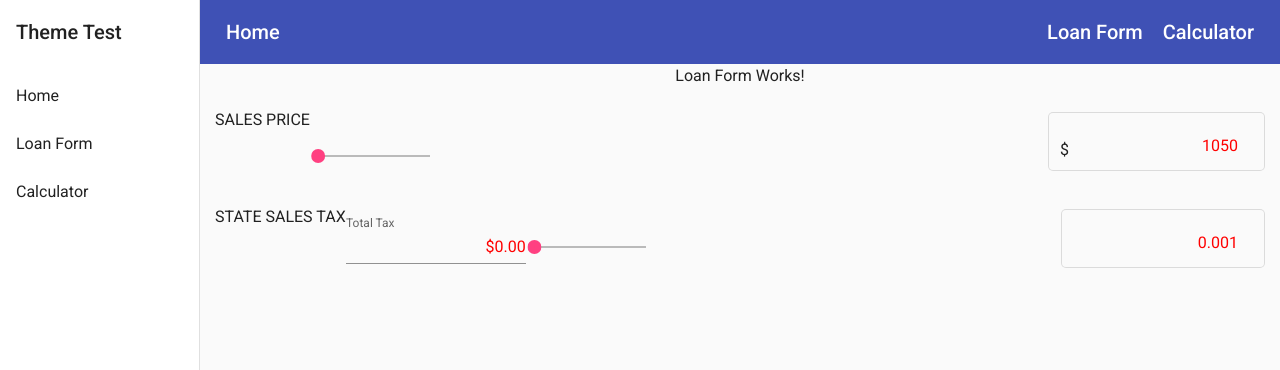
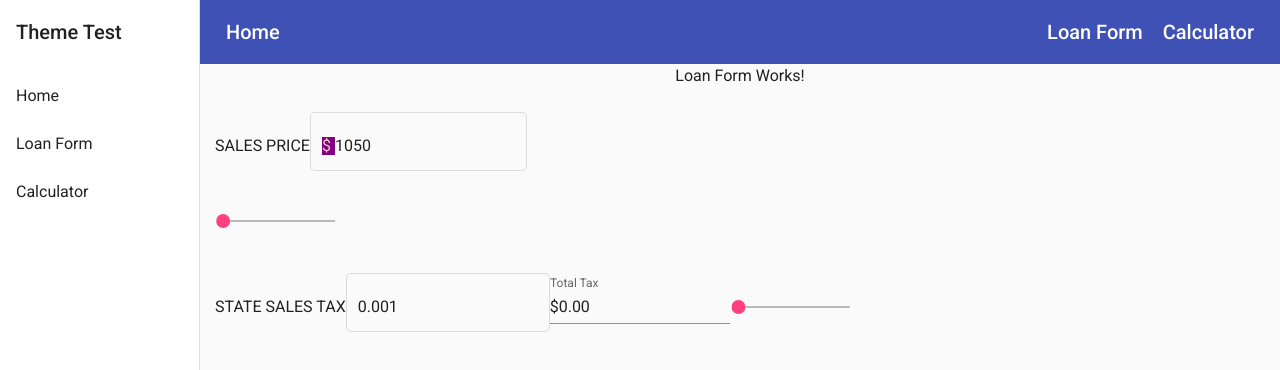
Before and after one commit to BrianMikinski/ngTheme, an Angular app: page /loanform in a window 1280 px wide. Shown: the top 370 px of the page. Built offline with nearby package versions, Linux system fonts and the light colour scheme.

Commit message:
Fix up view encapsulation and styling

```diff
--- a/src/app/calculator/calculator.component.html
+++ b/src/app/calculator/calculator.component.html
@@ -1,10 +1,7 @@
-
-<div class="container">
-    <div class="row">
-        <div class="col">
-            <p class="text-center">
-                calculator works!
-            </p>
-        </div>
+<div class="row">
+    <div class="col">
+        <p class="text-center">
+            calculator works!
+        </p>
     </div>
 </div>
--- a/src/app/home/home.component.html
+++ b/src/app/home/home.component.html
@@ -1,7 +1,7 @@
-<div>
-    <p class="home-paragraph">
-        home works!
-    </p>
+
+<h1 class="home-paragraph text-uppercase">
+    Theme Test Home Page!
+</h1>
 
 <div class="row">
     <div class="col-md-4" style="background-color: red;">
@@ -14,4 +14,3 @@
         One of three columns
     </div>
 </div>
-</div>
--- a/src/app/loan-form/loan-form.component.html
+++ b/src/app/loan-form/loan-form.component.html
@@ -10,10 +10,10 @@
     <div class="row">
         <div class="col-md-12">
             <p class="mt-2">
-                <label class="float-left text-uppercase">
+                <label class="text-uppercase">
                     Sales Price
                 </label>
-                <mat-form-field appearance="outline" class="float-right">
+                <mat-form-field appearance="outline" >
                     <input matInput [(ngModel)]="price" type="number" min="0.00" step="1" placeholder=""
                         name="salesPrice">
                     <span matPrefix>$&nbsp;</span>
@@ -22,20 +22,18 @@
                 <mat-slider class="input-slider" thumbLabel [displayWith]="formatThousands" [invert]="false"
                     [max]="1000000" [min]="0" [step]="1000" [tickInterval]="1000" [(ngModel)]="price" [vertical]="false"
                     name="salesPriceSlider">
-
                 </mat-slider>
             </p>
-
         </div>
     </div>
 
     <div class="row">
         <div class="col-md-12">
             <p class="mt-2">
-                <label class="float-left text-uppercase pricing-label">
+                <label class="text-uppercase pricing-label">
                   State Sales Tax
                 </label>
-                <mat-form-field appearance="outline" class="float-right pricing-input">
+                <mat-form-field appearance="outline" class="pricing-input">
                   <input matInput [(ngModel)]="taxRate" type="number" min="0" step=".0001" placeholder="" name="stateSalesTax">
                 </mat-form-field>
                 <mat-form-field appearance="standard" class="pricing-input">
--- a/src/app/loan-form/loan-form.component.scss
+++ b/src/app/loan-form/loan-form.component.scss
@@ -1,6 +1,43 @@
 
 
 mat-form-field input {
-    color: red;
+    color: blue;
     text-align: right;
 }
+
+
+
+// div.mat-form-field-prefix.ng-tns-c66-1.ng-star-inserted {
+//     color: pink;
+//     background-color: purple;
+// }
+
+
+// .mat-form-field.mat-form-field {
+//     color: pink;
+//     background-color: purple;
+//   }
+
+//   .mat-form-field-appearance-outline .mat-form-field-prefix{
+//     color: pink;
+//     background-color: purple;
+//   }
+
+// NOTE: this is only enabled by the
+/**
+ *
+ * @component({
+ * ...
+ * ...
+ * ...
+ * encapsulation: ViewEncapsulation.None
+ * }
+ *
+ *
+**/
+
+  div.mat-form-field-prefix {
+    color: pink;
+    background-color: purple;
+    top: 0em !important;
+  }
--- a/src/app/loan-form/loan-form.component.ts
+++ b/src/app/loan-form/loan-form.component.ts
@@ -1,9 +1,10 @@
-import { Component, OnInit } from '@angular/core';
+import { Component, OnInit, ViewEncapsulation } from '@angular/core';
 
 @Component({
   selector: 'app-loan-form',
   templateUrl: './loan-form.component.html',
-  styleUrls: ['./loan-form.component.scss']
+  styleUrls: ['./loan-form.component.scss'],
+  encapsulation: ViewEncapsulation.None
 })
 export class LoanFormComponent implements OnInit {
 
--- a/src/styles.scss
+++ b/src/styles.scss
@@ -31,3 +31,24 @@ $candy-app-theme: mat-light-theme((
 @include angular-material-theme($candy-app-theme);
 html, body { height: 100%; }
 body { margin: 0; font-family: Roboto, "Helvetica Neue", sans-serif; }
+
+
+// Customizing Individual Material Fields
+// NOTE: Custom app themes should come before "@include angular-material-theme"
+// below to below to insure styles are not duplicated
+$custom-mat-app-primary: mat-palette($mat-deep-orange);
+
+$custom-mat-app-theme: mat-light-theme((
+  color: (
+    primary: $custom-mat-app-primary,
+    accent: $custom-mat-app-primary,
+    warn: $custom-mat-app-primary,
+  )
+));
+
+// @include mat-core-theme($custom-mat-app-theme);
+// @include mat-button-theme($custom-mat-app-theme);
+// @include mat-checkbox-theme($custom-mat-app-theme);
+// @include mat-form-field-theme($custom-mat-app-theme);
+// @include mat-input-theme($custom-mat-app-theme);
+// @include mat-slider-theme($custom-mat-app-theme);
```
Also changed, not shown: 1 other file (tests, documents, lock files or other folders). Lines whose indentation alone changed are shown as unchanged.
